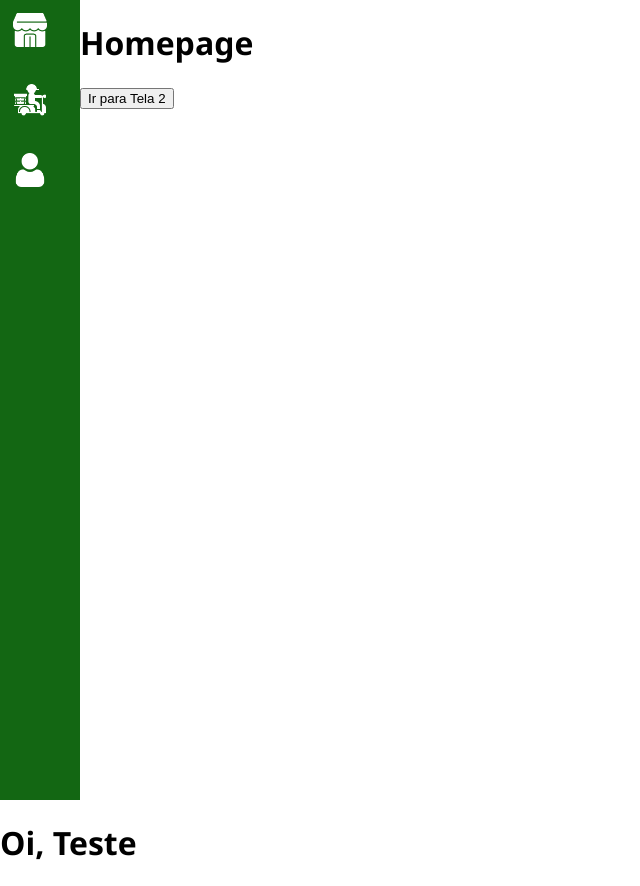
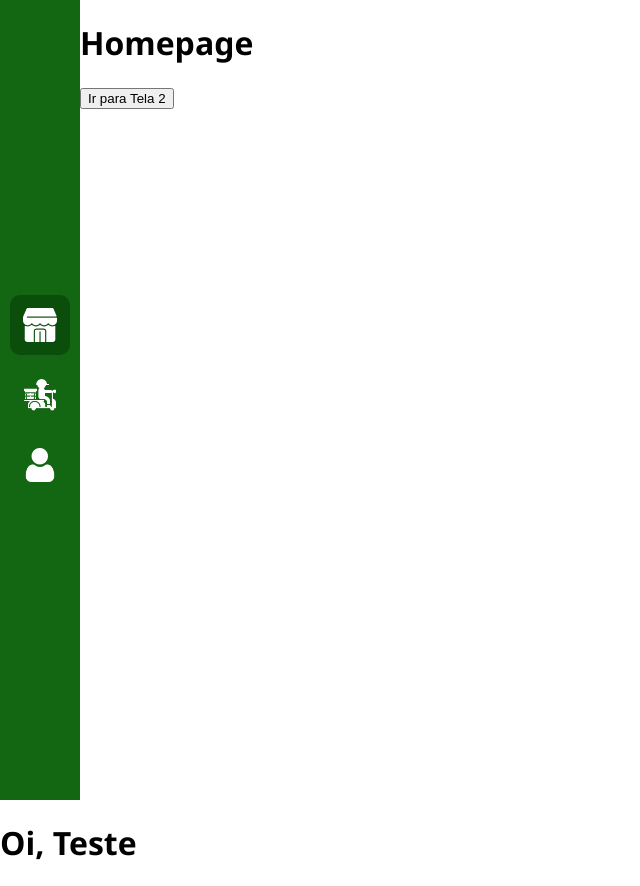
Before and after one commit to IvanildoCandido/devs-food, a React (Create React App) app: page / in a window 1280 px wide. Shown: the whole page, without its empty margins (0-640 px from the left). Built offline with nearby package versions, Linux system fonts and the light colour scheme.

Commit message:
Definicao de rotas ativas

```diff
--- a/src/AppStyled.js
+++ b/src/AppStyled.js
@@ -6,8 +6,10 @@
 `;
 
 export const Menu = styled.div`
+  align-items: center;
   background-color: #136713;
   display: flex;
+  justify-content: center;
   flex-direction: column;
   width: 80px;
 `;
--- a/src/components/MenuItem/MenuItem.js
+++ b/src/components/MenuItem/MenuItem.js
@@ -1,10 +1,20 @@
 import React from 'react';
-import {LinkArea, LinkIcon} from './MenuItem.styled';
+import { useHistory, useLocation } from 'react-router-dom';
+import { LinkArea, LinkIcon } from './MenuItem.styled';
 
-const MenuItem = ({icon, link}) => {
-    return ( <LinkArea href={link}>
-    <LinkIcon src={icon}/>
-    </LinkArea> );
-}
+const MenuItem = ({ icon, link }) => {
+  const history = useHistory();
+  const location = useLocation();
+  let isActive = location.pathname === link;
+  const handleLinkClick = (e) => {
+    e.preventDefault();
+    history.push(link);
+  };
+  return (
+    <LinkArea active={isActive} href={link} onClick={handleLinkClick}>
+      <LinkIcon src={icon} />
+    </LinkArea>
+  );
+};
 
 export default MenuItem;
--- a/src/components/MenuItem/MenuItem.styled.js
+++ b/src/components/MenuItem/MenuItem.styled.js
@@ -2,6 +2,7 @@
 
 export const LinkArea = styled.a`
   border-radius: 10px;
+  background-color: ${(props) => (props.active ? '#0b4d0b' : 'transparent')};
   display: flex;
   justify-content: center;
   align-items: center;
```
